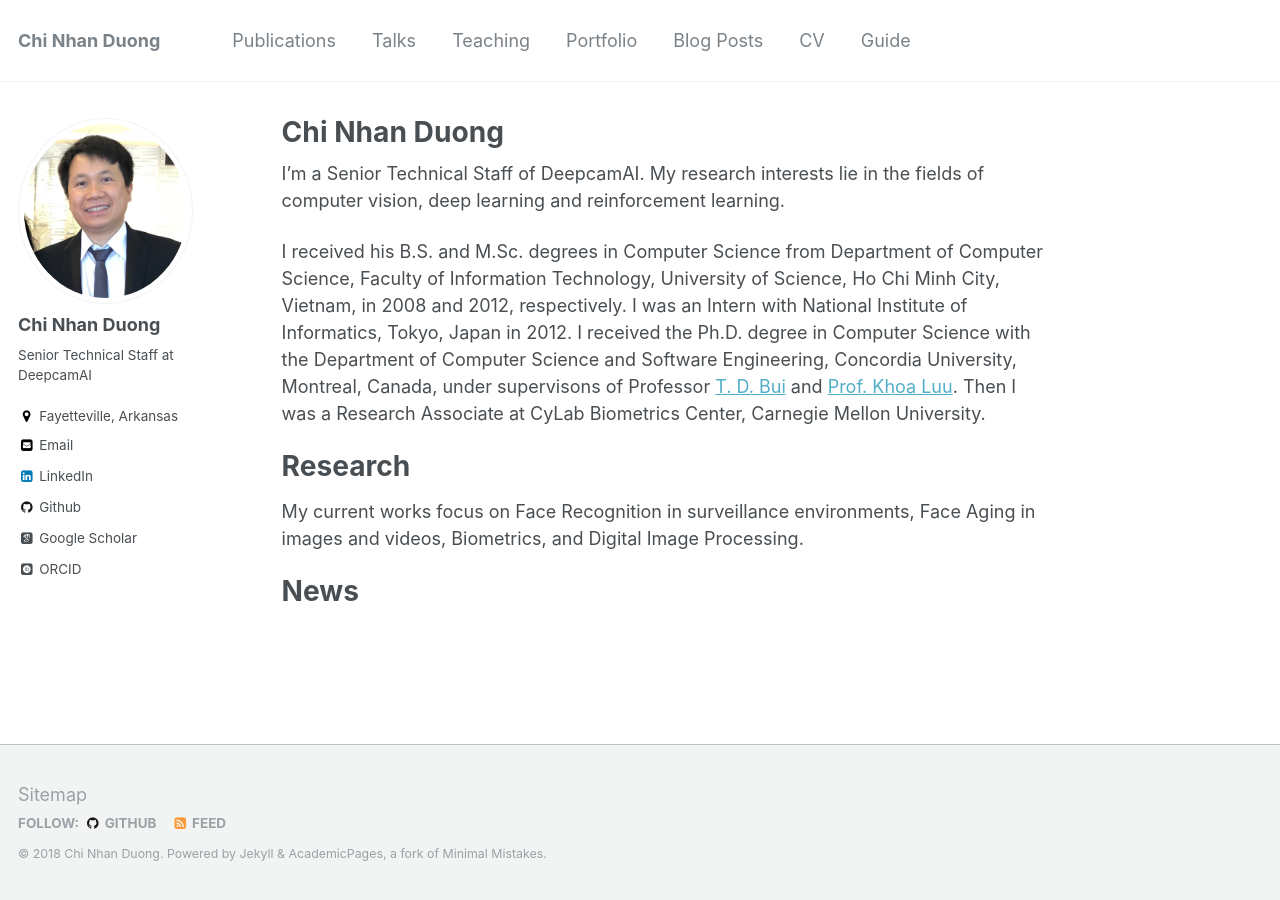
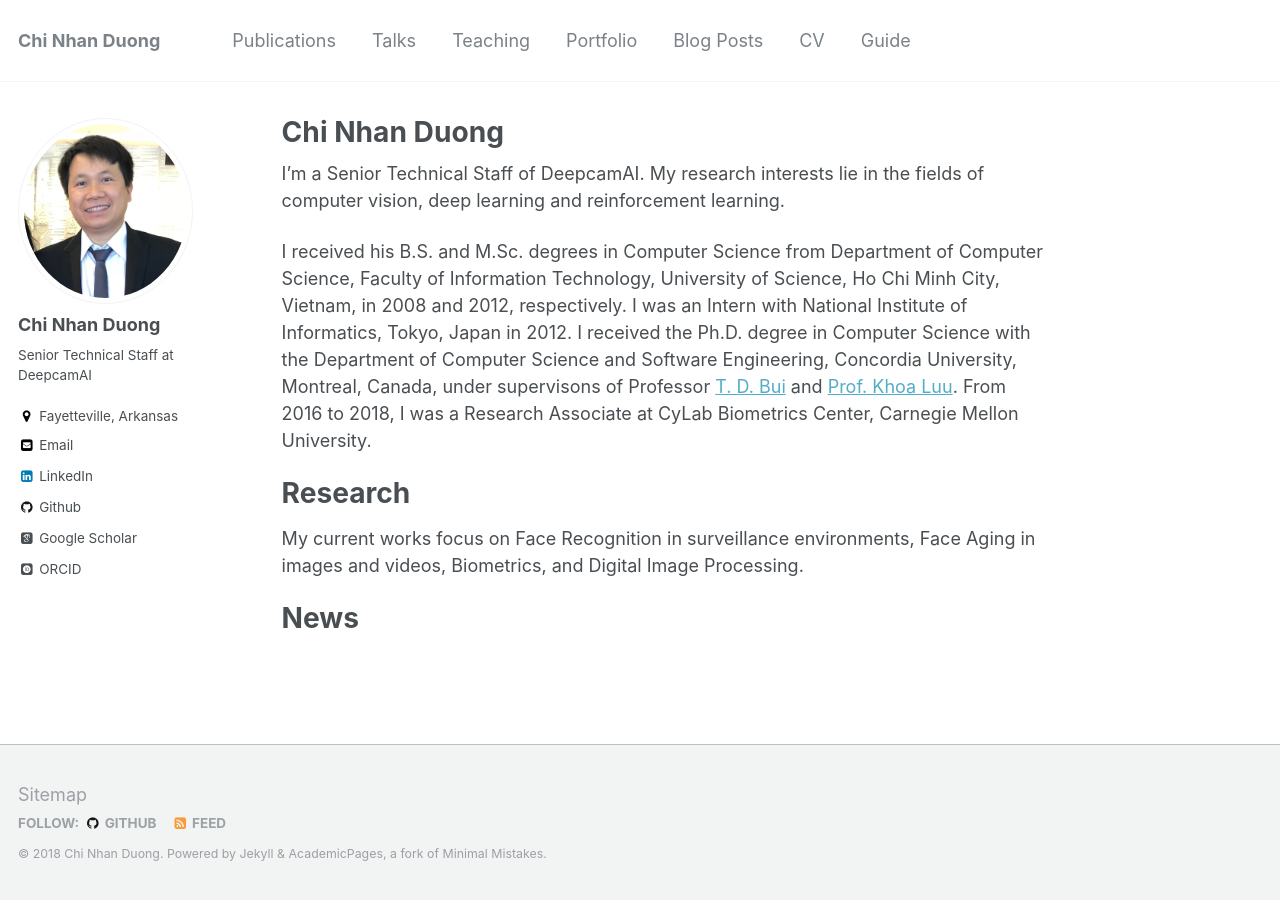
Before and after one commit to dcnhan/dcnhan.github.io, a Jekyll site: the page built from _pages/about.md, in a window 1280 px wide. Built offline with Jekyll 4.4.1, drawn with Linux system fonts in a browser that asks for light colours; some web fonts are replaced.

Commit message:
second commit

```diff
--- a/_pages/about.md
+++ b/_pages/about.md
@@ -10,7 +10,8 @@ redirect_from:
 
 I'm a Senior Technical Staff of DeepcamAI. My research interests lie in the fields of computer vision, deep learning and reinforcement learning.
 
-I received his B.S. and M.Sc. degrees in Computer Science from Department of Computer Science, Faculty of Information Technology, University of Science, Ho Chi Minh City, Vietnam, in 2008 and 2012, respectively. I was an Intern with National Institute of Informatics, Tokyo, Japan in 2012. I received the Ph.D. degree in Computer Science with the Department of Computer Science and Software Engineering, Concordia University, Montreal, Canada, under supervisons of Professor [T. D. Bui](https://users.encs.concordia.ca/~bui/) and [Prof. Khoa Luu](http://csce.uark.edu/~khoaluu/). Then I was a Research Associate at CyLab Biometrics Center, Carnegie Mellon University.
+I received his B.S. and M.Sc. degrees in Computer Science from Department of Computer Science, Faculty of Information Technology, University of Science, Ho Chi Minh City, Vietnam, in 2008 and 2012, respectively. I was an Intern with National Institute of Informatics, Tokyo, Japan in 2012. I received the Ph.D. degree in Computer Science with the Department of Computer Science and Software Engineering, Concordia University, Montreal, Canada, under supervisons of Professor [T. D. Bui](https://users.encs.concordia.ca/~bui/) and [Prof. Khoa Luu](http://csce.uark.edu/~khoaluu/).
+From 2016 to 2018, I was a Research Associate at CyLab Biometrics Center, Carnegie Mellon University.
 
 Research
 ======
```
